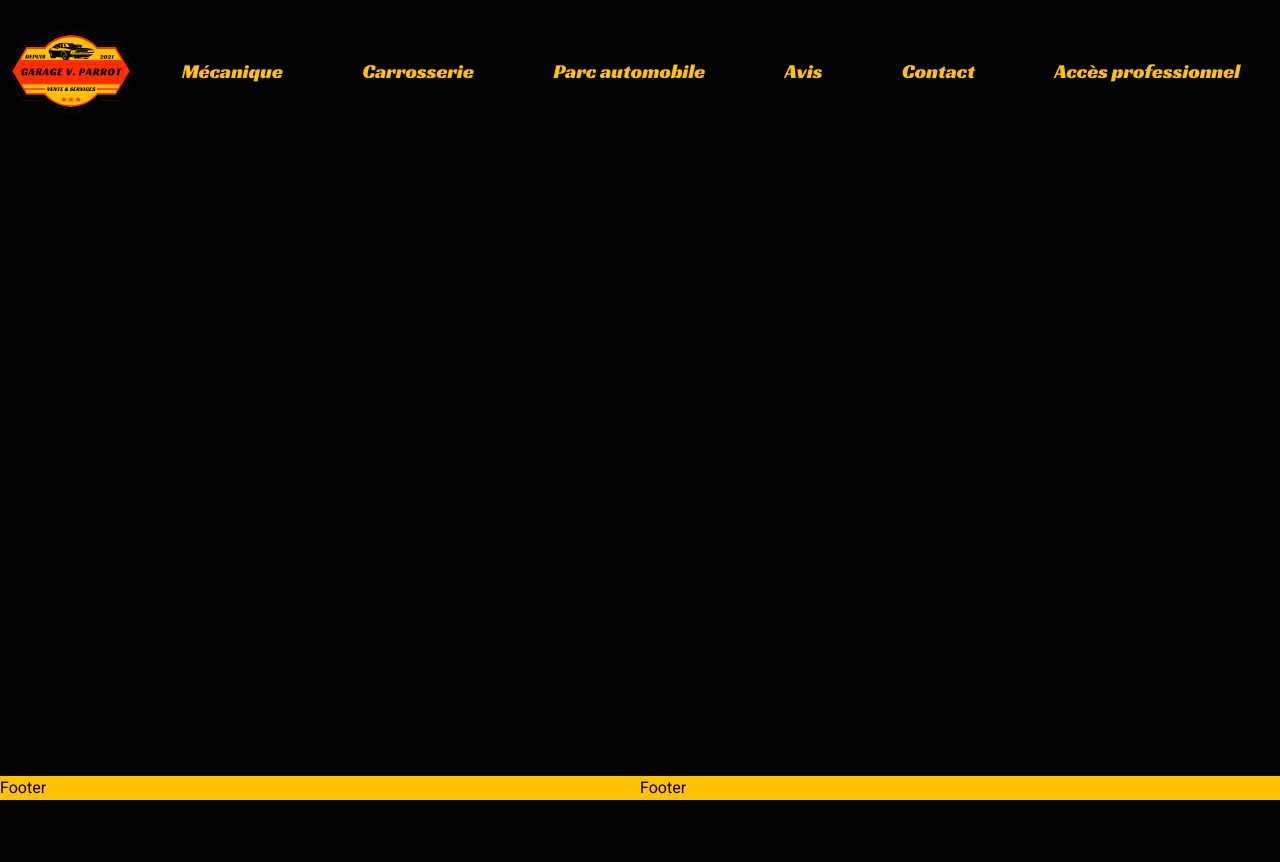
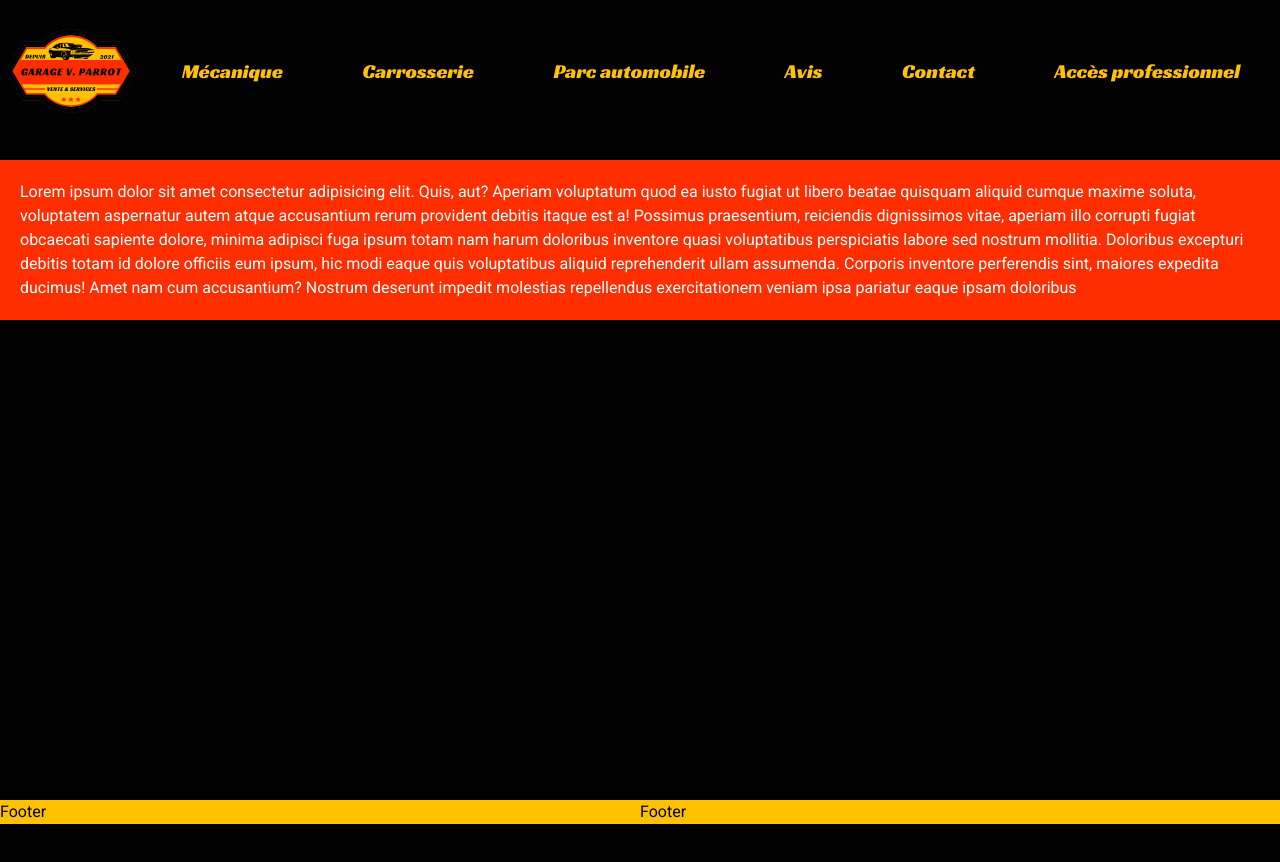
Before and after one commit to MisterWaner/garage-vincent-parrot-front, a React (Vite) app: page /connexion in a window 1280 px wide. Shown: the top 862 px of the page. Before the commit the page ends 800 px from the top, so only its background shows below. Built offline with nearby package versions, Linux system fonts and the light colour scheme.

Commit message:
Make some changes in color design of homepage and go on with reviews

```diff
--- a/src/components/Card/Card.jsx
+++ b/src/components/Card/Card.jsx
@@ -3,7 +3,7 @@ const Card = ({ img, title, content, button }) => {
     return (
         <>
             {/*<!-- Component: Horizontal card--> */}
-            <div className="flex flex-col overflow-hidden bg-yellow-02 rounded text-black-02 sm:flex-row">
+            <div className="flex flex-col overflow-hidden bg-red-02 rounded text-black-02 sm:flex-row">
                 {/*  <!-- Image --> */}
                 <figure className="flex-1">
                     <img
@@ -16,7 +16,7 @@ const Card = ({ img, title, content, button }) => {
                 <div className="flex-1 sm:flex sm:flex-col p-6 sm:mx-6 sm:px-0">
                     <header className="flex gap-4 mb-4">
                         <div>
-                            <h2 className="text-2xl font-medium text-black-02">
+                            <h2 className="text-3xl font-medium text-black-02">
                                 {title}
                             </h2>
                         </div>
@@ -24,7 +24,7 @@ const Card = ({ img, title, content, button }) => {
                     <p className="sm:grow sm:justify-items-center">{content}</p>
                     {/*  <!-- Action base sized link button --> */}
                     <div className="flex justify-end gap-2 mt-8 p-2 pt-0">
-                        <button className="inline-flex h-10 items-center justify-center gap-2 justify-self-center whitespace-nowrap rounded px-5 text-sm font-bold tracking-wide text-yellow-02 bg-red-02 transition duration-300 hover:bg-black-02 hover:text-yellow-02 focus-visible:outline-none disabled:cursor-not-allowed disabled:text-emerald-300 disabled:shadow-none disabled:hover:bg-transparent">
+                        <button className="inline-flex h-10 items-center justify-center gap-2 justify-self-center whitespace-nowrap rounded px-5 text-sm font-bold tracking-wide text-red-02 bg-yellow-02 transition duration-300 hover:bg-black-02 hover:text-red-02 focus-visible:outline-none disabled:cursor-not-allowed disabled:text-emerald-300 disabled:shadow-none disabled:hover:bg-transparent">
                             <span>{button}</span>
                         </button>
                     </div>
--- a/src/components/Footer/Footer.jsx
+++ b/src/components/Footer/Footer.jsx
@@ -1,7 +1,7 @@
 
 const Footer = () => {
     return (
-    <footer className="mt-auto">
+    <footer className="sticky top-[100vh]">
         <div className="bg-yellow-02">
             <div className="grid grid-cols-2">
                 <div>Footer</div>
--- a/src/components/Header/Header.jsx
+++ b/src/components/Header/Header.jsx
@@ -37,7 +37,7 @@ const Header = () => {
                     {Links.map((item) => (
                         <li
                             key={item.name}
-                            className="text-lg lg:text-xl hover:text-red-02 duration-300"
+                            className="text-lg lg:text-xl hover:text-white duration-300"
                             onClick={toggleMenu}
                         >
                             <HashLink to={item.link} smooth>
--- a/src/index.css
+++ b/src/index.css
@@ -3,16 +3,17 @@
 @tailwind utilities;
 
 html, body, #root {
-    min-height: 100vh;
+   height: 100%;
 }
-#root {
-    display: flex;
-    flex-direction: column;
-}
+
 
 body {
     background-color: #020202;
     font-family: "Roboto", sans-serif;
+}
+
+main {
+    margin-bottom: auto;
 }
 
 h1,
--- a/src/pages/Connexion/Connexion.jsx
+++ b/src/pages/Connexion/Connexion.jsx
@@ -1,5 +1,24 @@
 const Connexion = () => {
-    return <div>Connexion</div>;
+    return (
+        <>
+            <main className="max-w-[1400px] mx-auto mt-[160px] p-5 bg-red-02 text-white">
+                Lorem ipsum dolor sit amet consectetur adipisicing elit. Quis,
+                aut? Aperiam voluptatum quod ea iusto fugiat ut libero beatae
+                quisquam aliquid cumque maxime soluta, voluptatem aspernatur
+                autem atque accusantium rerum provident debitis itaque est a!
+                Possimus praesentium, reiciendis dignissimos vitae, aperiam illo
+                corrupti fugiat obcaecati sapiente dolore, minima adipisci fuga
+                ipsum totam nam harum doloribus inventore quasi voluptatibus
+                perspiciatis labore sed nostrum mollitia. Doloribus excepturi
+                debitis totam id dolore officiis eum ipsum, hic modi eaque quis
+                voluptatibus aliquid reprehenderit ullam assumenda. Corporis
+                inventore perferendis sint, maiores expedita ducimus! Amet nam
+                cum accusantium? Nostrum deserunt impedit molestias repellendus
+                exercitationem veniam ipsa pariatur eaque ipsam doloribus
+
+            </main>
+        </>
+    );
 };
 
 export default Connexion;
--- a/src/pages/Home/Home.jsx
+++ b/src/pages/Home/Home.jsx
@@ -5,7 +5,7 @@ import CarousselTestimonials from "../../components/CarousselTestimonials/Carous
 const Home = () => {
     return (
         <>
-            <main className=" text-white max-w-[1400px] mx-auto mt-[160px] p-5">
+            <main className="text-white max-w-[1400px] mx-auto mt-[160px] p-5">
                 <h1 className="text-center text-3xl text-yellow-02 underline mb-6 sm:text-5xl decoration-red-02">
                     Garage V<span className="text-red-02">.</span> Parrot
                 </h1>
@@ -35,7 +35,7 @@ const Home = () => {
                     architecto corporis ex modi impedit expedita quas quod
                     fugiat! Labore nemo rerum perferendis ducimus eveniet, porro
                     odio repellendus molestias amet dolorem alias."
-                    button="Nous contacter"
+                        button="Nous contacter"
                     />
                 </section>
                 <section id="auto" className="py-14">
@@ -49,11 +49,19 @@ const Home = () => {
                     architecto corporis ex modi impedit expedita quas quod
                     fugiat! Labore nemo rerum perferendis ducimus eveniet, porro
                     odio repellendus molestias amet dolorem alias."
-                    button="Voir les véhicules"
+                        button="Voir les véhicules"
                     />
                 </section>
                 <section id="avis" className="py-14">
+                    <h2 className="text-3xl font-medium text-yellow-02 mb-2">
+                        Ce qu&apos;ils pensent de nous
+                    </h2>
                     <CarousselTestimonials />
+                    <div className="flex justify-end p-2 gap-2">
+                        <button className="inline-flex h-10 items-center justify-center gap-2 justify-self-center whitespace-nowrap rounded px-5 text-sm font-bold tracking-wide text-red-02 bg-yellow-02 transition duration-300 hover:bg-red-02 hover:text-yellow-02 focus-visible:outline-none disabled:cursor-not-allowed disabled:text-emerald-300 disabled:shadow-none disabled:hover:bg-transparent">
+                            Laisser un avis
+                        </button>
+                    </div>
                 </section>
             </main>
         </>
```
Also changed, not shown: src/components/Testimonial/Testimonial.jsx (+3 -3 lines).
